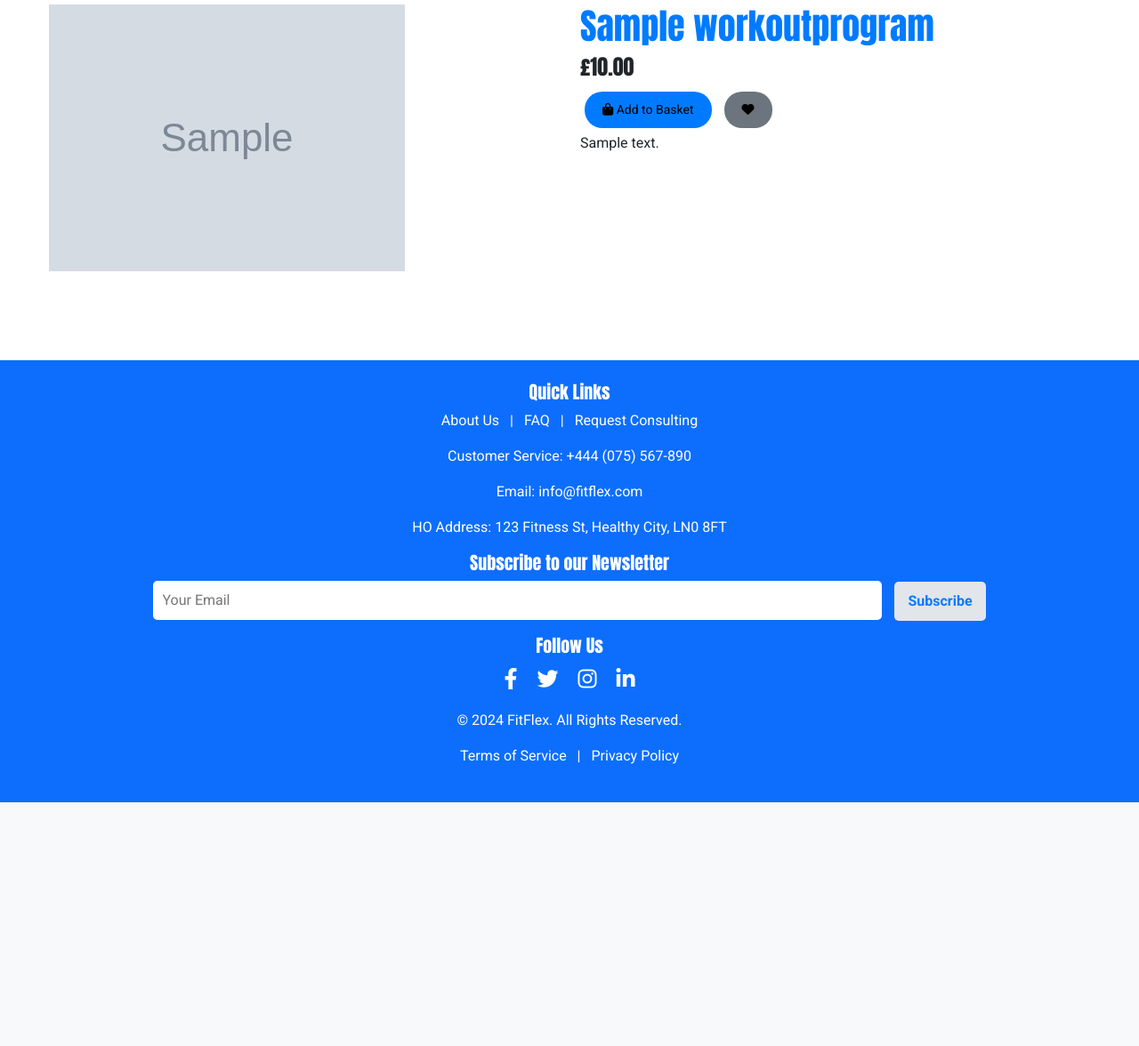
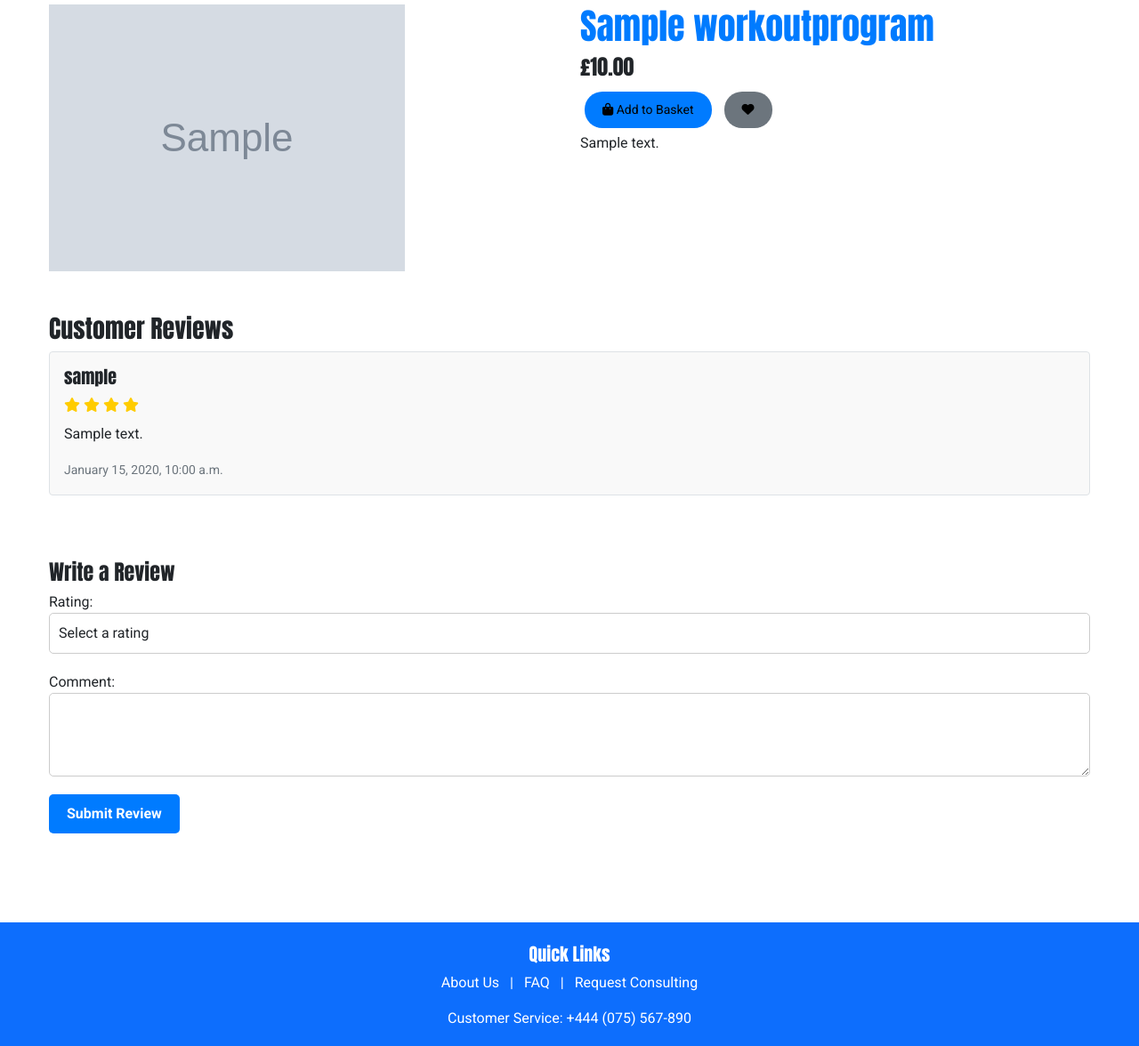
Before and after one commit to JonFD4/FitFlex, a Django app: page /products/product/1/ in a window 1280 px wide. Shown: the part 258-1434 px from the top of the page at 89% size. Before the commit the page ends 1160 px from the top, so only its background shows below. Run offline with Django 5.2, Linux system fonts and the light colour scheme; tables that the repository leaves empty hold one stand-in row (values such as "Sample post"); grey boxes marked "Sample" are stand-in pictures; parts of the project's set-up code (start-up, migrations or seed data) failed here and were passed over; some libraries are stand-ins or nearby versions.

Commit message:
Design review section and FAQ

```diff
--- /dev/null
+++ b/fitflexproduct/forms.py
@@ -0,0 +1,11 @@
+from django import forms
+from .models import Review
+
+class ReviewForm(forms.ModelForm):
+    class Meta:
+        model = Review
+        fields = ['rating', 'comment']
+        widgets = {
+            'rating': forms.NumberInput(attrs={'min': 1, 'max': 5}),
+            'comment': forms.Textarea(attrs={'placeholder': 'Write your review...'}),
+        }
--- a/fitflexproduct/templates/products/product_detail.html
+++ b/fitflexproduct/templates/products/product_detail.html
@@ -2,7 +2,7 @@
 
 {% block content %}
 <div class="container mt-5">
-    <!-- Back Button -->
+
     <div class="row">
         <div class="col-12">
             <a href="{% url 'all_products' %}" class="btn btn-primary mb-3">
@@ -12,31 +12,27 @@
     </div>
 
     <div class="row">
-        <!-- Product Image -->
+
         <div class="col-md-6">
             <img src="{{ product.image.url }}" class="img-fluid product-detail-image" alt="{{ product.name }}">
         </div>
 
-        <!-- Product Details -->
+
         <div class="col-md-6">
             <div class="product-info">
-                <!-- Product Name -->
                 <h1 class="product-name">{{ product.name }}</h1>
-
-                <!-- Product Price -->
                 <h4 class="product-price">£{{ product.price }}</h4>
 
 
-                <!-- Add to bag Form -->
                 <form action="{% url 'add_to_bag' product.id %}" method="POST" class="d-inline">
                     {% csrf_token %}
-
                     <button type="submit" class="custom-button button-basket">
                         <i class="fas fa-shopping-bag"></i> Add to Basket
                     </button>
                     <input type="hidden" name="redirect_url" value="{{ request.path }}">
                 </form>
-                <!-- Add to Wishlist Form -->
+
+
                 <form action="#" method="POST" class="d-inline">
                     {% csrf_token %}
                     <input type="hidden" name="redirect_url" value="{{ request.path }}">
@@ -44,16 +40,70 @@
                         <i class="fas fa-heart"></i>
                     </button>
                 </form>
+            </div>
+
+
+            <p class="product-description">{{ product.description|safe }}</p>
+        </div>
+    </div>
+
+    <div class="row mt-5">
+        <div class="col-md-12">
+            <h3>Customer Reviews</h3>
+
+            {% if product.reviews.all %}
+                <div class="reviews-list">
+                    {% for review in product.reviews.all %}
+                    <div class="review-item mb-4 p-3 rounded border">
+
+                        <h5>{{ review.user.username }}</h5>
+
+
+                        <div class="review-rating mb-2">
+                            {% for i in "12345" %}
+                                <i class="fas fa-star{% if review.rating < forloop.counter %}-o{% endif %}"></i>
+                            {% endfor %}
+                        </div>
+
+
+                        <p>{{ review.comment }}</p>
+                        <small class="text-muted">{{ review.created_at|date:"F j, Y, g:i a" }}</small>
+                    </div>
+                    {% endfor %}
                 </div>
+            {% else %}
+                <p class="text-muted">No reviews yet. Be the first to review!</p>
+            {% endif %}
+        </div>
+    </div>
 
-                <!-- Product Description -->
-                <p class="product-description">{{ product.description|safe }}</p>
-
-            </div>
+    <div class="row mt-5">
+        <div class="col-md-12">
+            <h4>Write a Review</h4>
+            <form method="POST" action="{% url 'submit_review' product.id %}">
+                {% csrf_token %}
+                <div class="form-group">
+                    <label for="rating">Rating:</label>
+                    <select class="form-control" id="rating" name="rating" required>
+                        <option value="">Select a rating</option>
+                        <option value="1">1 Star</option>
+                        <option value="2">2 Stars</option>
+                        <option value="3">3 Stars</option>
+                        <option value="4">4 Stars</option>
+                        <option value="5">5 Stars</option>
+                    </select>
+                </div>
+                <div class="form-group">
+                    <label for="comment">Comment:</label>
+                    <textarea class="form-control" id="comment" name="comment" rows="3" required></textarea>
+                </div>
+                <button type="submit" class="btn btn-success">Submit Review</button>
+            </form>
         </div>
     </div>
 </div>
 {% endblock %}
-{%block postloadjs%}
-{{block.super}}
-{%endblock%}
+
+{% block postloadjs %}
+{{ block.super }}
+{% endblock %}
--- a/fitflexproduct/urls.py
+++ b/fitflexproduct/urls.py
@@ -5,4 +5,5 @@ from . import views
 urlpatterns = [
     path('', views.all_products, name='all_products'),
     path('product/<int:product_id>/', views.product_detail, name='product_detail'),
+     path('product/<int:product_id>/review/', views.submit_review, name='submit_review'),
 ]
--- a/fitflexproduct/views.py
+++ b/fitflexproduct/views.py
@@ -1,7 +1,9 @@
 from django.shortcuts import render, reverse, get_object_or_404, redirect
 from django.contrib import messages
-from django.db.models import Q
-from .models import WorkoutProgram as Product, WorkoutCategory as Category, DifficultyLevel
+from django.db.models import Q, Avg
+from django.contrib.auth.decorators import login_required
+from .models import WorkoutProgram as Product, WorkoutCategory as Category, DifficultyLevel, Review
+from .forms import ReviewForm
 
 def all_products(request):
     """
@@ -18,30 +20,30 @@ def all_products(request):
 
 
     if request.GET:
-        # Filtering by category
+
         if 'category' in request.GET:
             category_friendly_name = request.GET.get('category')
             if category_friendly_name:
-                # Try to get the category based on the friendly name (case-insensitive)
+
                 selected_category = get_object_or_404(Category, friendly_name__iexact=category_friendly_name)
                 products = products.filter(category=selected_category)
 
-        # Filtering by difficulty level (optional if needed)
+
         if 'difficulty' in request.GET:
             difficulty_name = request.GET.get('difficulty')
             if difficulty_name:
                 selected_difficulty = get_object_or_404(DifficultyLevel, name__iexact=difficulty_name)
                 products = products.filter(difficulty_level=selected_difficulty)
 
-         # Filtering by price
+
         if 'price' in request.GET:
             price_order = request.GET.get('price')
             if price_order == 'low-to-high':
-                products = products.order_by('price')  # Sort by price ascending
+                products = products.order_by('price')
             elif price_order == 'high-to-low':
                 products = products.order_by('-price')
 
-        # Handling search queries
+
         if 'q' in request.GET:
             query = request.GET['q']
             if not query:
@@ -65,10 +67,50 @@ def all_products(request):
 
 def product_detail(request, product_id):
     """
-    A view to display product detail
+    A view to display product detail, including reviews and review form.
     """
     product = get_object_or_404(Product, pk=product_id)
+    reviews = product.reviews.all()
+    average_rating = product.reviews.aggregate(Avg('rating'))['rating__avg'] or 0
+
+    if request.method == 'POST':
+        review_form = ReviewForm(request.POST)
+        if review_form.is_valid():
+            review = review_form.save(commit=False)
+            review.workout_program = product
+            review.user = request.user
+            review.save()
+            messages.success(request, 'Your review has been submitted!')
+            return redirect('product_detail', product_id=product.id)
+    else:
+        review_form = ReviewForm()
+
     context = {
         'product': product,
+        'reviews': reviews,
+        'average_rating': average_rating,
+        'review_form': review_form,
     }
     return render(request, 'products/product_detail.html', context)
+
+
+def submit_review(request, product_id):
+    """
+    Handles the submission of a review for a workout program.
+    """
+    if request.method == 'POST':
+        workout_program = get_object_or_404(Product, pk=product_id)
+        rating = request.POST.get('rating')
+        comment = request.POST.get('comment')
+
+
+        Review.objects.create(
+            workout_program=workout_program,
+            user=request.user,
+            rating=rating,
+            comment=comment
+        )
+        messages.success(request, "Your review has been submitted!")
+        return redirect('product_detail', product_id=product_id)
+
+    return redirect('product_detail', product_id=product_id)
--- a/home/urls.py
+++ b/home/urls.py
@@ -5,5 +5,6 @@ from . import views
 
 urlpatterns = [
     path('', views.index, name='home'),
+    path('faq/', views.faq, name='faq'),
 
 ]
--- a/static/css/base.css
+++ b/static/css/base.css
@@ -717,3 +717,82 @@ h1, h2, h3, h4, h5, h6 {
     background: #f1f1f1;
     border-radius: 10px;
 }
+
+/* Reviews styling*/
+.review-item {
+    background-color: #f9f9f9;
+    border: 1px solid #e5e5e5;
+}
+
+.review-rating i {
+    color: #ffcc00;
+}
+
+.rating-input .stars {
+    display: flex;
+    flex-direction: row-reverse;
+    justify-content: flex-end;
+}
+
+.rating-input .stars input {
+    display: none;
+}
+
+.rating-input .stars label {
+    cursor: pointer;
+    padding: 0 5px;
+}
+
+.rating-input .stars label i {
+    color: #d3d3d3;
+    transition: color 0.3s ease-in-out;
+}
+
+.rating-input .stars input:checked ~ label i,
+.rating-input .stars label:hover ~ label i {
+    color: #ffcc00;
+}
+
+
+/* Styles for the FAQ page */
+
+.faq-section {
+    max-width: 800px;
+    margin: 0 auto;
+    padding: 20px;
+    background-color: #f8f9fa;
+    border-radius: 8px;
+    box-shadow: 0 4px 8px rgba(0, 0, 0, 0.1);
+}
+
+.faq-item {
+    border-bottom: 1px solid #dee2e6;
+    padding: 15px 0;
+}
+
+.faq-item:last-child {
+    border-bottom: none;
+}
+
+.faq-question {
+    font-weight: 600;
+    font-size: 1.2em;
+    color: #007bff;
+    cursor: pointer;
+    transition: color 0.3s;
+}
+
+.faq-question:hover {
+    color: #0056b3;
+}
+
+.faq-answer {
+    display: none;
+    margin-top: 10px;
+    font-size: 1em;
+    color: #333;
+}
+
+.faq-question.active + .faq-answer {
+    display: block;
+}
--- a/templates/includes/footer.html
+++ b/templates/includes/footer.html
@@ -1,11 +1,10 @@
-
 <footer class="footer bg-primary text-white py-4">
     <div class="container text-center">
         <div class="footer-links">
             <h5>Quick Links</h5>
             <a href="#about" class="text-white">About Us</a>
             <span class="mx-2">|</span>
-            <a href="#faq" class="text-white">FAQ</a>
+            <a href="{% url 'faq' %}" class="text-white">FAQ</a>
             <span class="mx-2">|</span>
             <a href="#consult" class="text-white">Request Consulting</a>
         </div>
```
Also changed, not shown: fitflexproduct/admin.py (+11 -8 lines), home/templates/home/faq.html (added, +51 -0 lines).
